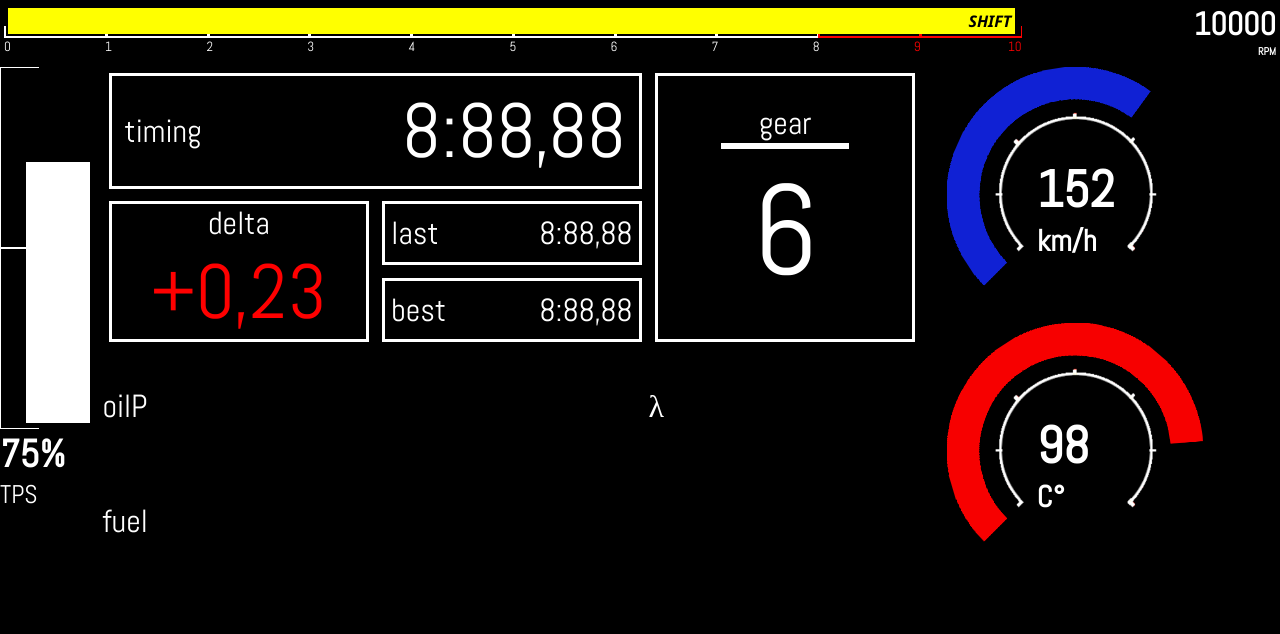
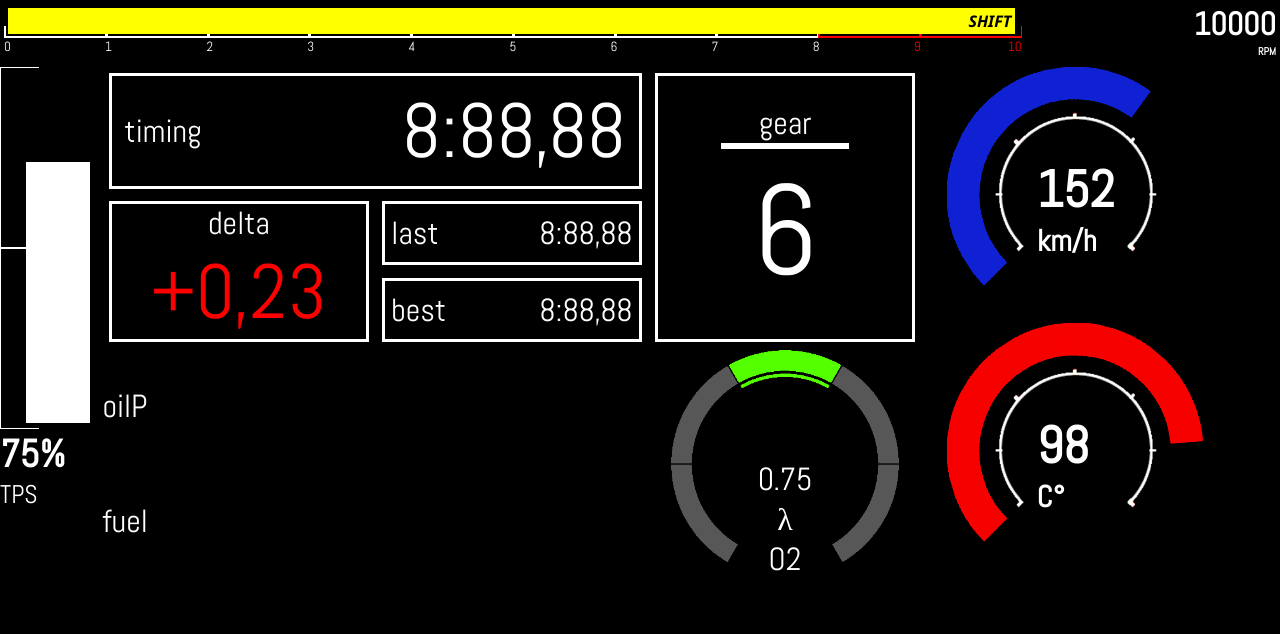
Before and after one commit to TulioMoura/ft, a plain HTML site: page index.html in a window 1280 px wide. Drawn offline with Linux system fonts and the light colour scheme.

Commit message:
added updateLambdaValue method

```diff
--- a/index.html
+++ b/index.html
@@ -94,8 +94,10 @@
                 <p id="value"></p>
             </div>
             <div id="lambda">
+
+                <p id="LambdaValueField">0.88</p>
                 <p>λ</p>
-                <p id="value"></p>
+                <p>O2</p>
             </div>
         </div>
 
--- a/style.css
+++ b/style.css
@@ -335,12 +335,20 @@ body{
 }
 
 #bottom #center #lambda {
+    flex-direction: column;
+    justify-content: end;
     position: relative;
-    background-image: image("/img/lambda2.png");
+    background-image: url("/img/lambda2.png");
+    background-size: contain;
+    background-repeat: no-repeat;
+    background-position: center;
     grid-column: 3/4;
-    grid-row: 4/ 5;
+    grid-row: 4/ 6;
 }
 
+#bottom #center #value{
+    font-size: 5vw;
+}
 #bottom #center #oilPressure{
     grid-column: 1 / 3;
     grid-row: 4 / 5;
--- a/velocity.js
+++ b/velocity.js
@@ -69,9 +69,44 @@ function tofullthrottle(){
 
 }
 
+function updateLambdaValue(lambda){
+    meter = document.getElementById("lambda")
+    max_limit = 1.10
+    min_limit = 0.5
+    range = max_limit - min_limit;
+    step = range/5;
+    console.log(step)
+    if(lambda > max_limit && lambda < min_limit){
+        return("Out Of Range")
+    }
+    else{
+        if(lambda < min_limit + step){
+            meter.setAttribute("style", "background-image:url('/img/lambda0.png');")
+            console.log(step)
+        }
+        else if((lambda < (min_limit + (step * 2))) && (lambda > (min_limit + step))){
+            meter.setAttribute("style", "background-image:url('/img/lambda1.png');")
+            console.log(step)
+        }
+        else if((lambda < (min_limit + (step * 3))) && (lambda > (min_limit + (step * 2)))){
+            meter.setAttribute("style", "background-image:url('/img/lambda2.png');")
+            console.log(step)
+        }
+        else if((lambda < (min_limit + (step * 4))) && (lambda > (min_limit + (step * 3)))){
+            meter.setAttribute("style", "background-image:url('/img/lambda3.png');")
+            console.log(step)
+        }
+        else if(lambda > (min_limit +(step*4))){
+            meter.setAttribute("style", "background-image:url('/img/lambda4.png');")
+            console.log(step)
+        }
+        console.log(lambda)
+        document.getElementById("LambdaValueField").innerText = lambda;
+    }
+}
 
 //setInterval(tofullthrottle,50)
-
+updateLambdaValue(0.75)
 updateTpsBar(75)
 updateRpmBar(10000)
 updateSpeedGauge(152)
```
